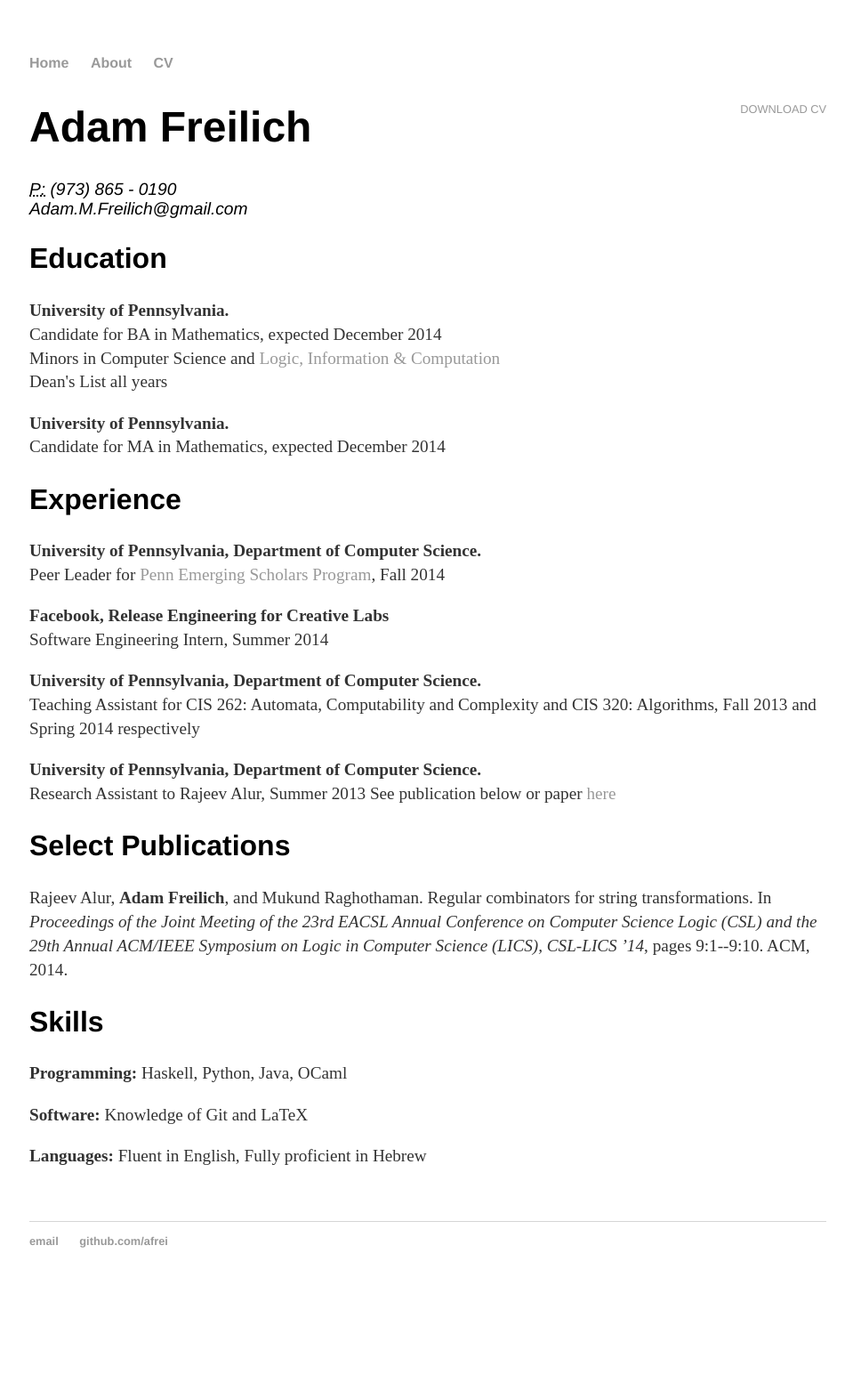
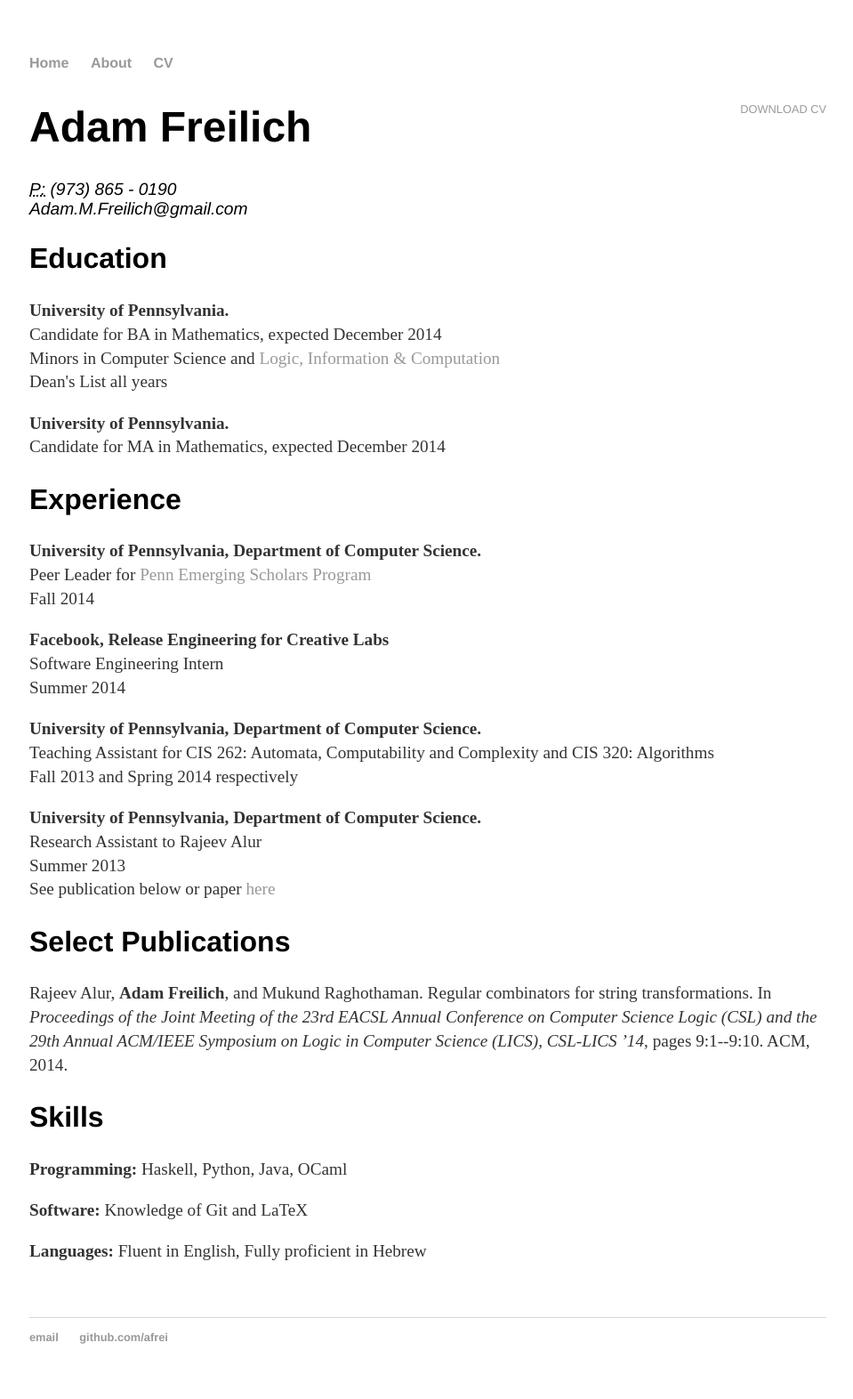
Before and after one commit to afrei/afrei.github.io, a Jekyll site: the page built from cv/index.html, in a window 1280 px wide. Shown: the whole page at 89% size, without its empty margins (159-1118 px from the left). Built offline with Jekyll 4.4.1, drawn with Linux system fonts in a browser that asks for light colours; before the commit the page ends 1464 px from its top, so only the background shows below that.

Commit message:
more formatting

```diff
--- a/cv/index.html
+++ b/cv/index.html
@@ -24,16 +24,16 @@ title: CV of Adam Freilich
         <h2>Experience</h2>
 
         <p><strong>University of Pennsylvania, Department of Computer Science.</strong><br>
-        Peer Leader for <a href="">Penn Emerging Scholars Program</a>, Fall 2014</p>
+        Peer Leader for <a href="">Penn Emerging Scholars Program</a><br> Fall 2014</p>
 
         <p><strong>Facebook, Release Engineering for Creative Labs</strong><br>
-        Software Engineering Intern, Summer 2014</p>
+        Software Engineering Intern<br> Summer 2014</p>
 
         <p><strong>University of Pennsylvania, Department of Computer Science.</strong><br>
-        Teaching Assistant for CIS 262: Automata, Computability and Complexity and CIS 320: Algorithms, Fall 2013 and Spring 2014 respectively </p>
+        Teaching Assistant for CIS 262: Automata, Computability and Complexity and CIS 320: Algorithms <br> Fall 2013 and Spring 2014 respectively </p>
 
         <p><strong>University of Pennsylvania, Department of Computer Science.</strong><br>
-        Research Assistant to Rajeev Alur, Summer 2013
+        Research Assistant to Rajeev Alur<br> Summer 2013 <br>
         See publication below or paper <a href="http://arxiv.org/pdf/1402.3021.pdf">here</a></p>
 
 	<h2>Select Publications</h2>
```
